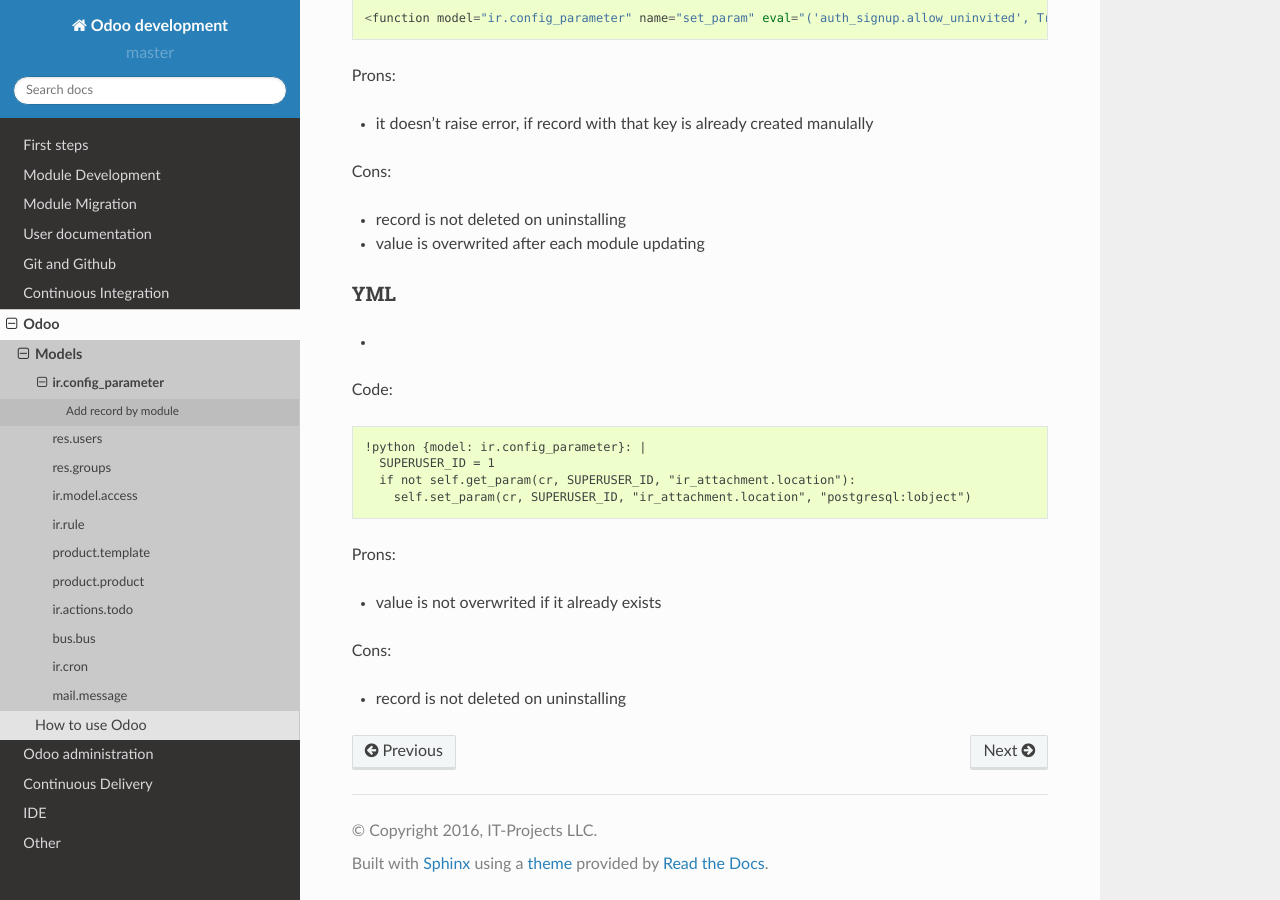
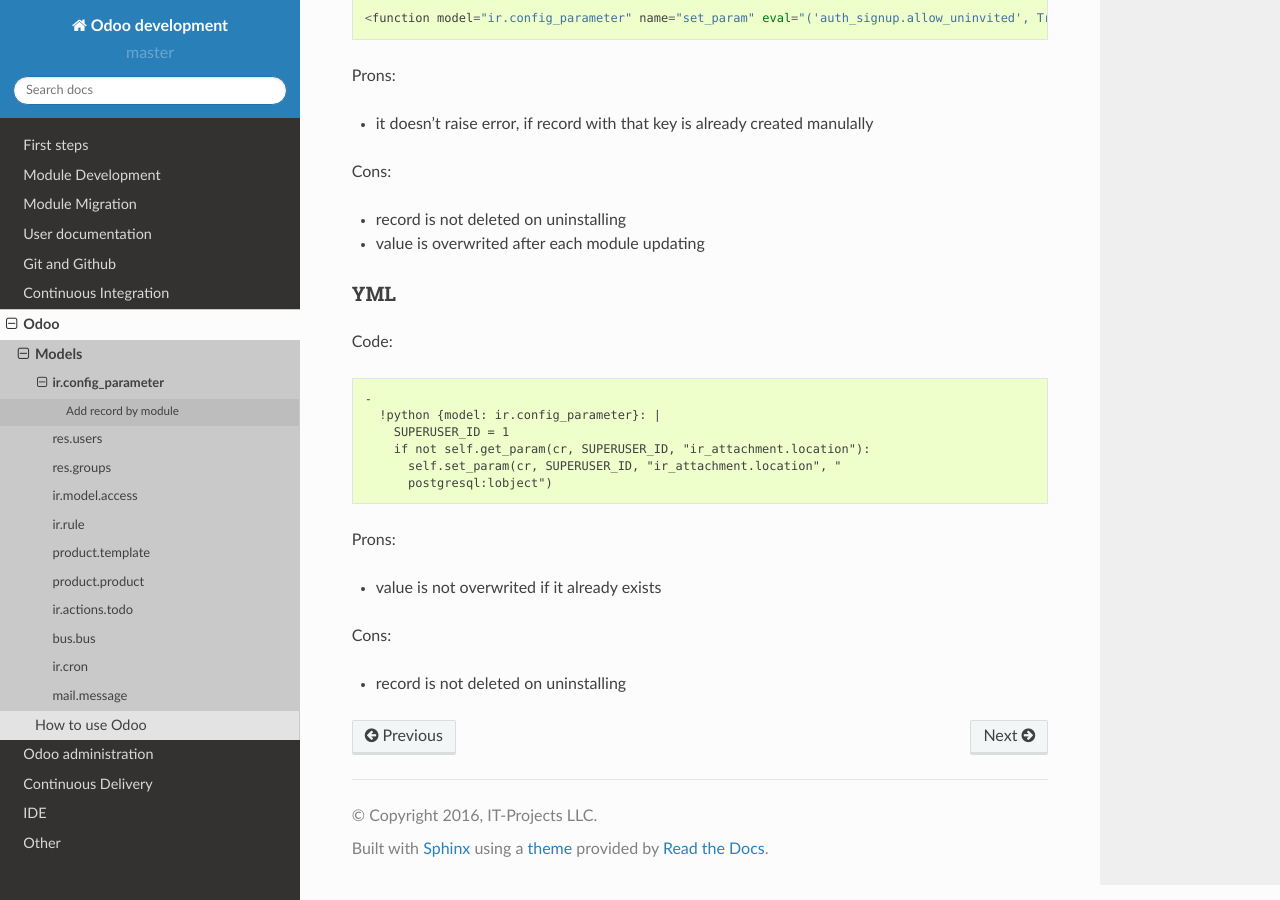
Before and after one commit to itpp-labs/odoo-development, a Sphinx documentation site: the page built from docs/odoo/models/ir.config_parameter.rst, in a window 1280 px wide and 900 px high, scrolled down 741 px. Built offline with Sphinx 7.4.7 and the Read the Docs theme 2.0.0, drawn with Linux system fonts in a browser that asks for light colours; pages that are not in the unit, such as notebooks, are missing from menus.

Commit message:
[FIX] rst formatting

```diff
--- a/docs/odoo/models/ir.config_parameter.rst
+++ b/docs/odoo/models/ir.config_parameter.rst
@@ -41,13 +41,14 @@ Cons:
 
 YML
 ---
--
 Code::
 
-  !python {model: ir.config_parameter}: |
-    SUPERUSER_ID = 1
-    if not self.get_param(cr, SUPERUSER_ID, "ir_attachment.location"):
-      self.set_param(cr, SUPERUSER_ID, "ir_attachment.location", "postgresql:lobject")
+  -
+    !python {model: ir.config_parameter}: |
+      SUPERUSER_ID = 1
+      if not self.get_param(cr, SUPERUSER_ID, "ir_attachment.location"):
+        self.set_param(cr, SUPERUSER_ID, "ir_attachment.location", "
+        postgresql:lobject")
 
 Prons:
 
```
